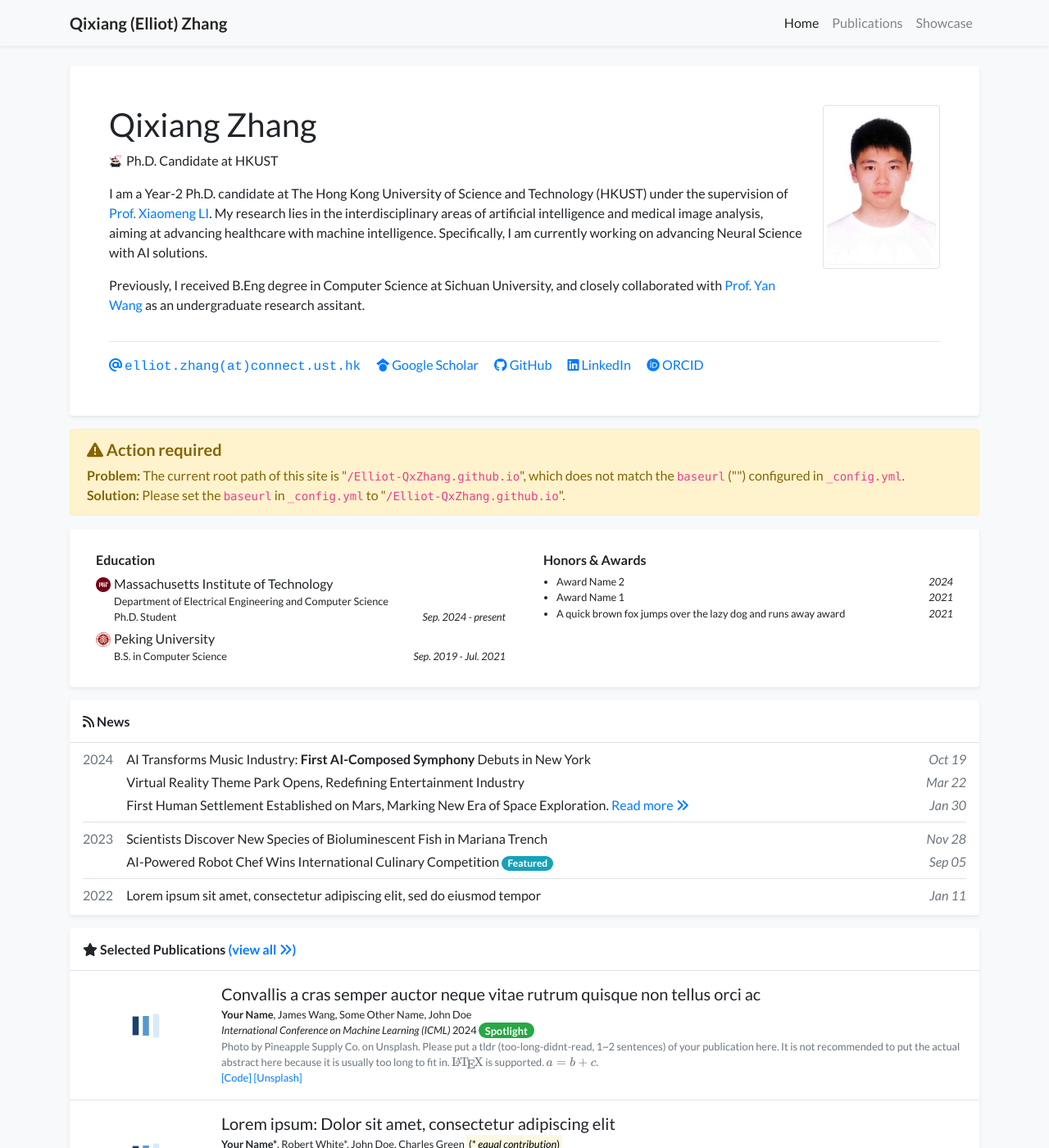
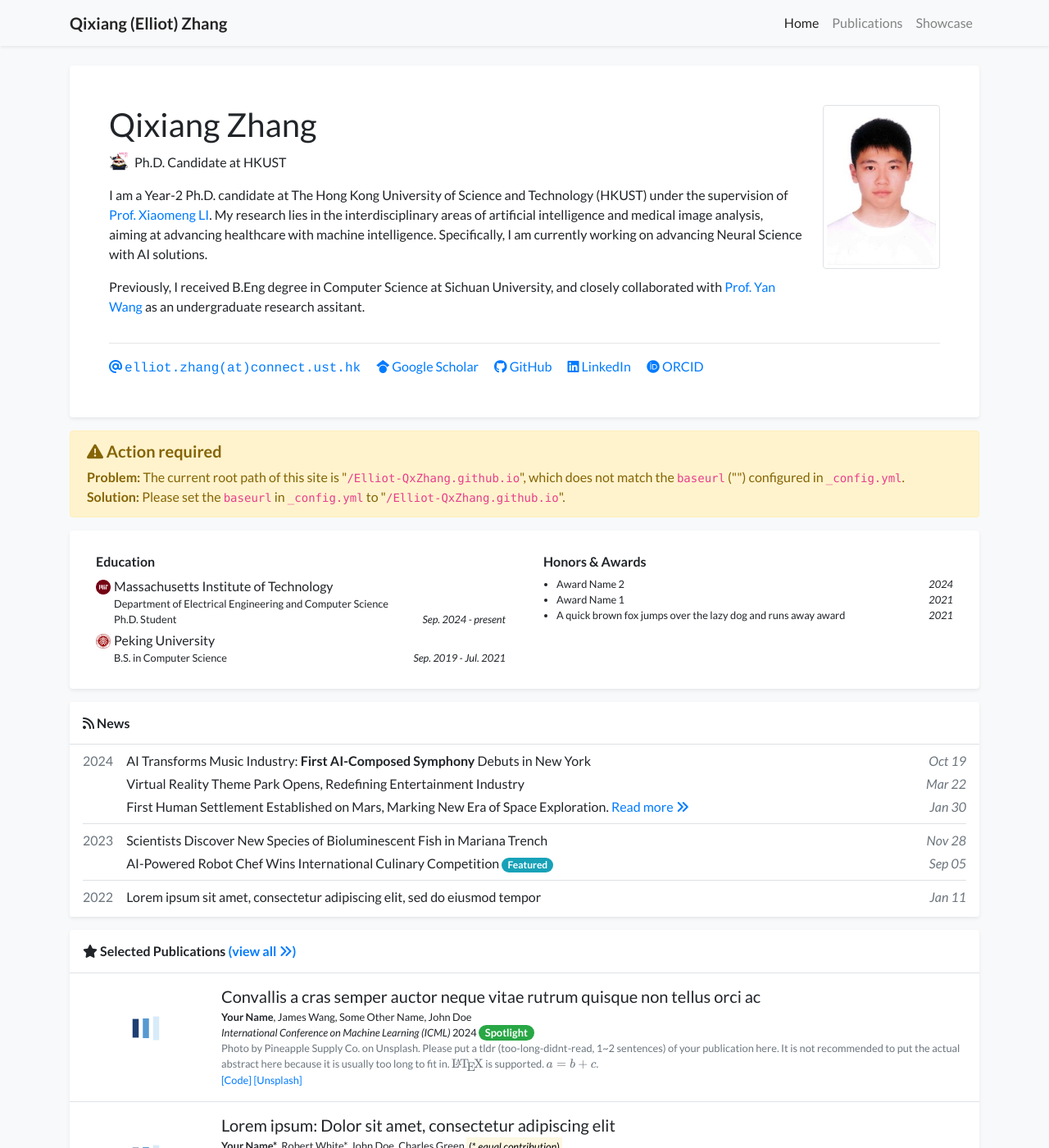
Before and after one commit to Elliot-QxZhang/Elliot-QxZhang.github.io, a Jekyll site: the page built from index.html, in a window 1280 px wide and 1400 px high. Shown: the whole window at 82% size. Built offline with Jekyll 4.4.1, drawn with Linux system fonts in a browser that asks for light colours; nearby versions of some CDN libraries; a style sheet for code colours, icons or effects is not loaded.

Commit message:
Update global.css

```diff
--- a/assets/css/global.css
+++ b/assets/css/global.css
@@ -24,9 +24,9 @@
 }
 
 .inline-badge {
-    height: 16px;
-    vertical-align: -10%;
-    margin-right: 2px;
+    height: 24px;
+    vertical-align: -15%;
+    margin-right: 4px;
     line-break: unset;
 }
 
```
